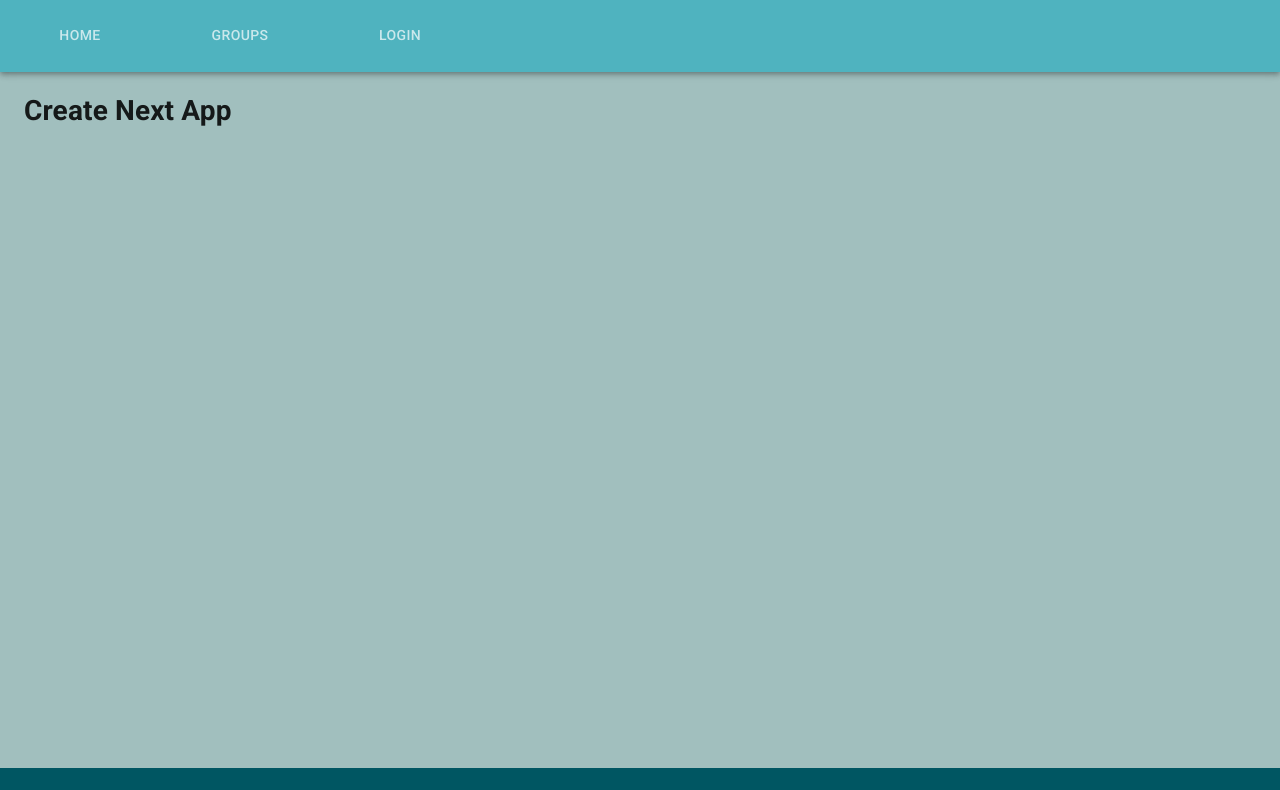
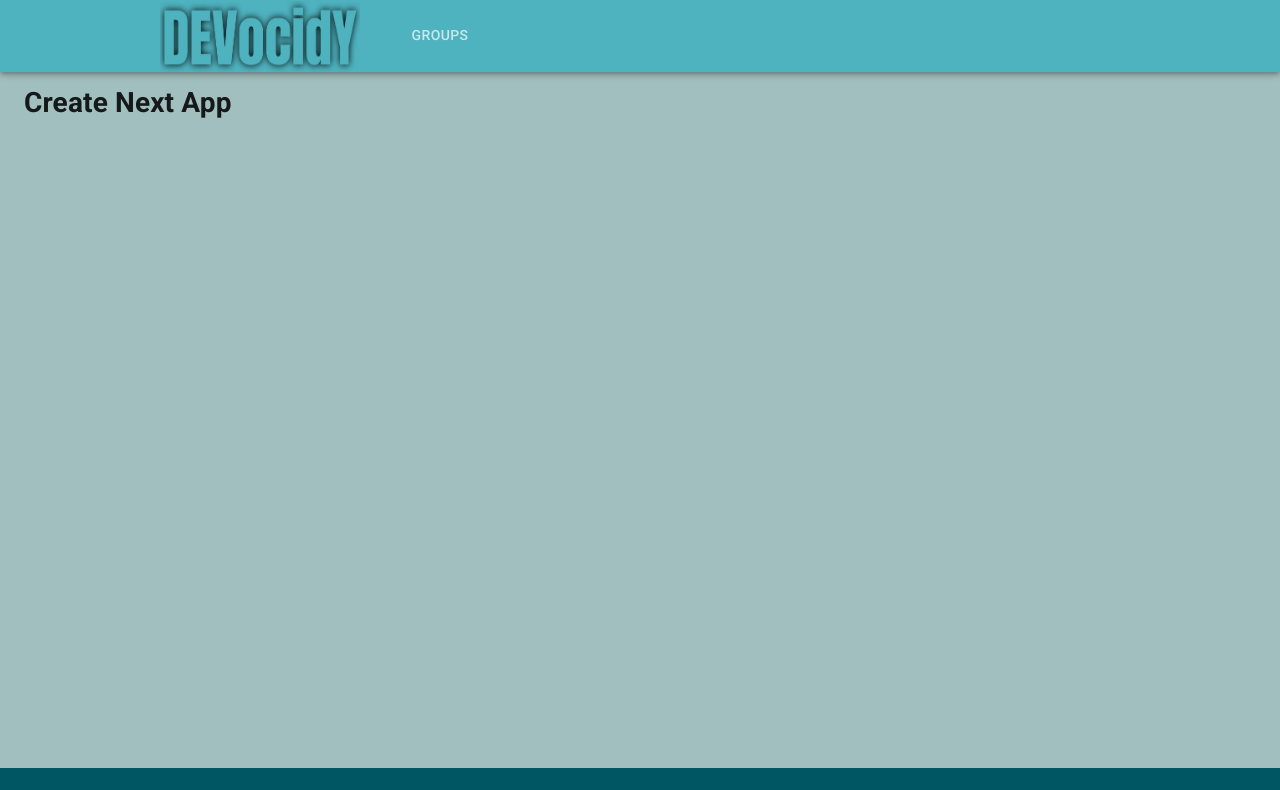
Before and after one commit to DevCo-ops/Devocidy, a Next.js app: page / in a window 1280 px wide. Shown: the top 790 px of the page. Built offline with nearby package versions, Linux system fonts and the light colour scheme.

Commit message:
added differnt styling to attempt bug fix

```diff
--- a/components/layout/NavBar.js
+++ b/components/layout/NavBar.js
@@ -1,25 +1,41 @@
+import {Fragment} from 'react'
+import { makeStyles } from '@material-ui/core/styles';
 import AppBar from '@material-ui/core/AppBar';
-import Tabs from '@material-ui/core/Tabs'
-import NavTab from '../UI/NavTab'
-import {makeStyles} from '@material-ui/core/styles'
+import Tabs from '@material-ui/core/Tabs';
+import NavTab from '../UI/NavTab';
+import LogoLink from '../UI/LogoLink';
 
 const useStyles = makeStyles((theme) => ({
-  main: {
-    backgroundColor: theme.palette.primary.light
+	main: {
+		backgroundColor: theme.palette.primary.light,
+		display: 'flex',
+		flexDirection: 'column',
+		position: 'fixed',
+	},
+	tabs: {
+		flex: 1,
+		bottom: 0,
+		paddingLeft: theme.spacing(0),
+	},
+  div:{
+    margin: theme.spacing(4)
   }
-}))
+}));
 
 const NavBar = () => {
-  const classes = useStyles()
-  return (
-   <AppBar position="static" color="primary" className={classes.main}>
-     <Tabs>
-       <NavTab name={"Home"} location={"/"} />
-       <NavTab name={"Groups"} location={"/groups"} />
-       <NavTab name={"Login"} location={"/login"} />
-     </Tabs>
-   </AppBar>
-  )
-}
+	const classes = useStyles();
+	return (
+		<Fragment>
+			<AppBar position='static' color='primary' className={classes.main}>
+				<Tabs className={classes.tabs}>
+					<NavTab name={''} pathname='' bool={true} />
+					<LogoLink />
+					<NavTab name={'Groups'} pathname={'/groups'} bool={false} />
+				</Tabs>
+			</AppBar>
+      <div className={classes.div} />
+		</Fragment>
+	);
+};
 
-export default NavBar
+export default NavBar;
```
